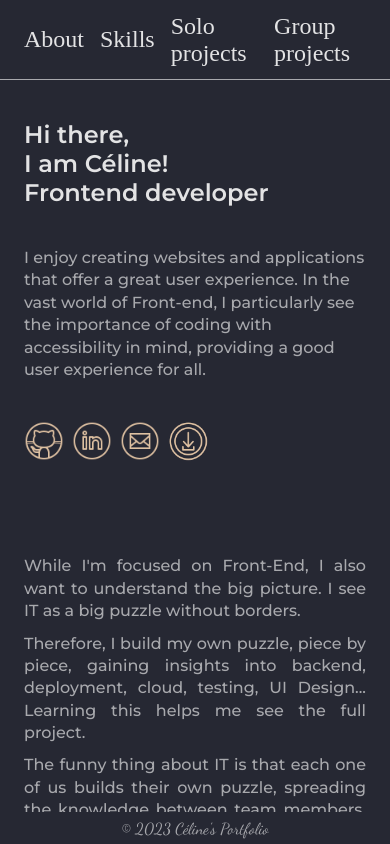
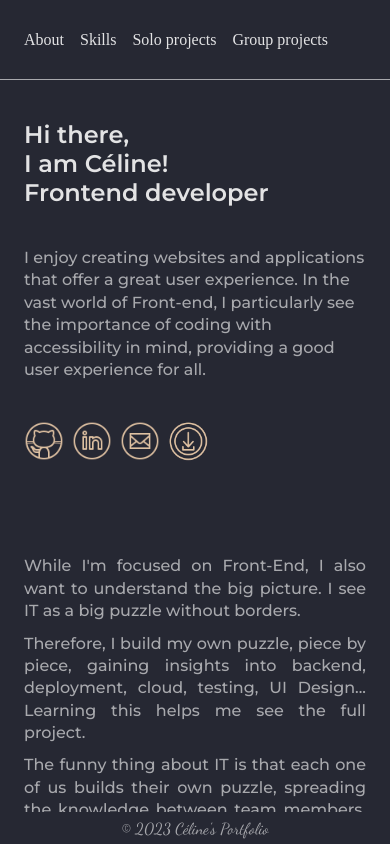
Before and after one commit to ocsiddisco/Portfolio-2023, a Next.js app: page / in a window 390 px wide. Built offline with nearby package versions, Linux system fonts and the light colour scheme.

Commit message:
adjust navbar

```diff
--- a/src/components/NavBar/NavBar.module.css
+++ b/src/components/NavBar/NavBar.module.css
@@ -5,6 +5,7 @@
   border-bottom: 1px solid var(--dark-theme-white60);
   position: fixed;
   z-index: 10;
+  background-color: var(--dark-theme-background-color);
 }
 
 .navigationInside {
@@ -50,6 +51,12 @@
     margin-left: 0;
     margin-right: 16px;
   }
+  .navName {
+    font-size: 1rem;
+  }
+  .navigationContainer {
+    margin-bottom: 10px;
+  }
 }
 
 
```
